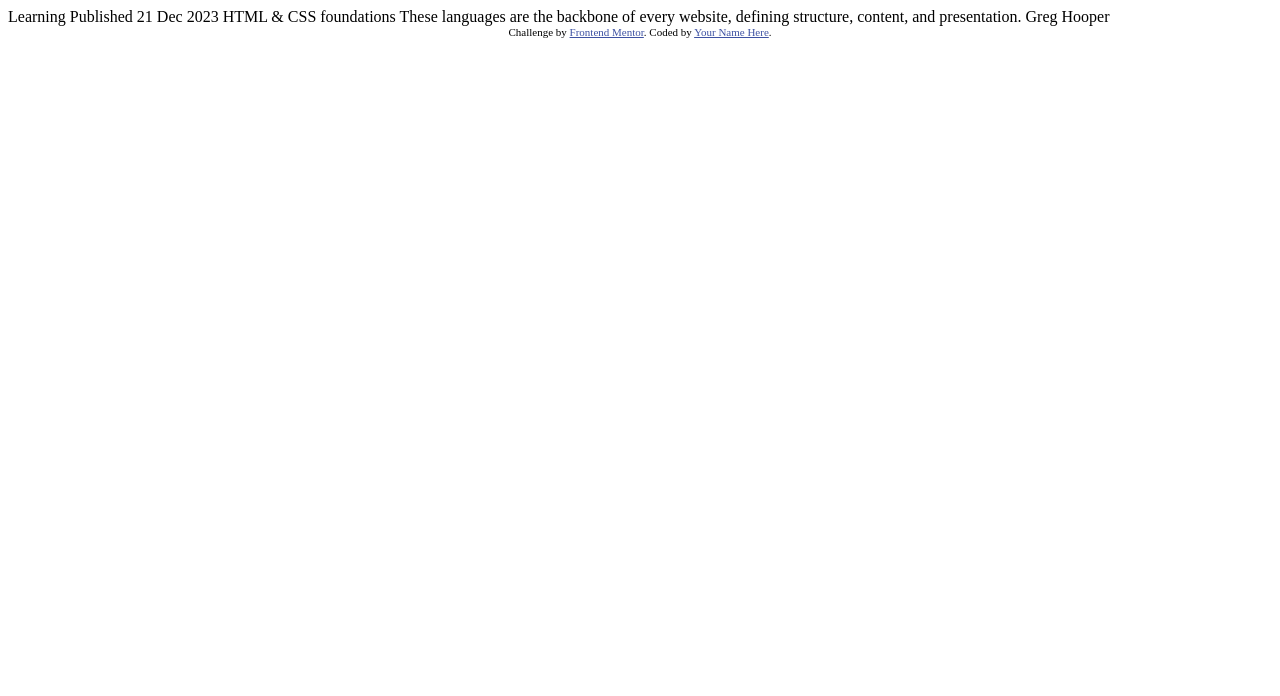
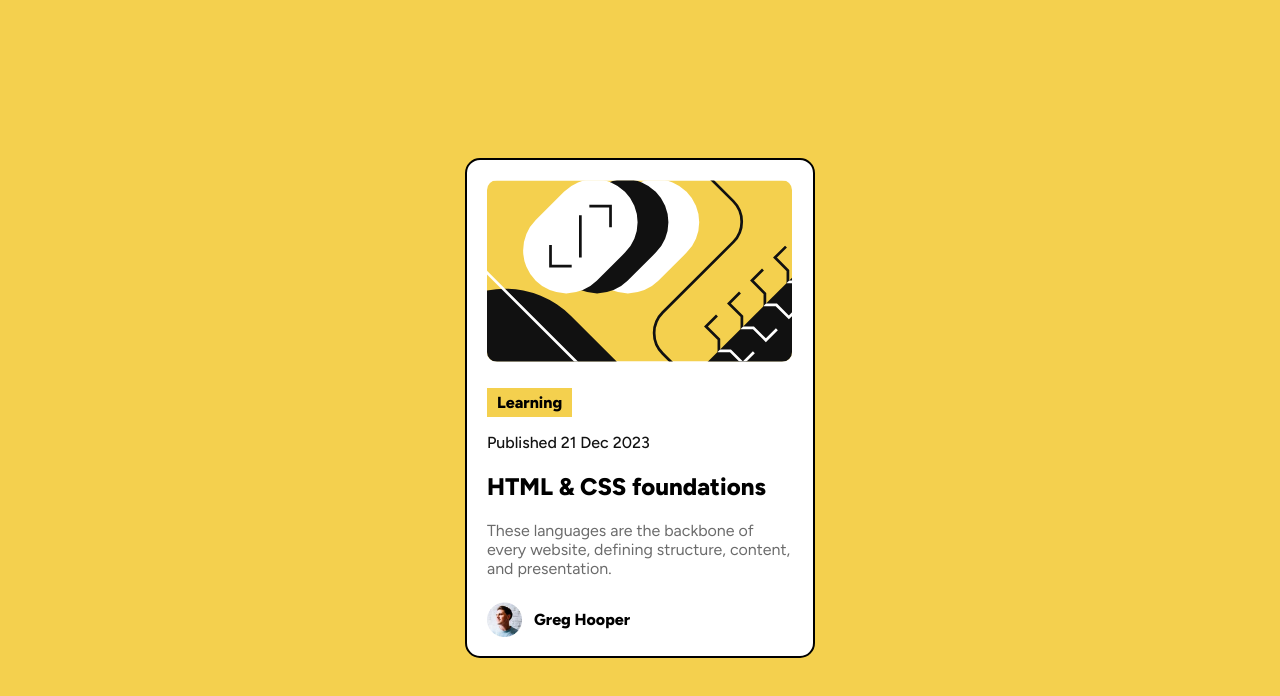
Before and after one commit to NalsDev/blog-preview-card-main, a plain HTML site: page index.html in a window 1280 px wide. Drawn offline with Linux system fonts and the light colour scheme.

Commit message:
commit the code

```diff
--- a/index.html
+++ b/index.html
@@ -6,29 +6,34 @@
 
   <link rel="icon" type="image/png" sizes="32x32" href="./assets/images/favicon-32x32.png">
 
-  <title>Frontend Mentor | Blog preview card</title>
-
-  <!-- Feel free to remove these styles or customise in your own stylesheet 👍 -->
-  <style>
-    .attribution { font-size: 11px; text-align: center; }
-    .attribution a { color: hsl(228, 45%, 44%); }
-  </style>
+  <title>Blog preview card</title>
+  <link rel="preconnect" href="https://fonts.googleapis.com">
+  <link rel="preconnect" href="https://fonts.gstatic.com" crossorigin>
+  <link href="https://fonts.googleapis.com/css2?family=Figtree:ital,wght@0,300..900;1,300..900&display=swap" rel="stylesheet">
+  <link rel="stylesheet" href="style.css">
 </head>
 <body>
+  <main class="main-class">
+    <div class="container">
+      <div class="image1-class">
+        <img class="illus-img" src="assets/images/illustration-article.svg">
+      </div>
 
-  Learning
+      <div class="content-class">
+        <p class="learning-class">Learning</p>
 
-  Published 21 Dec 2023
+        <p class="published-class">Published 21 Dec 2023</p>
 
-  HTML & CSS foundations
+        <h2 class="head-class">HTML & CSS foundations</h2>
 
-  These languages are the backbone of every website, defining structure, content, and presentation.
+        <p class="info-class">These languages are the backbone of every website, defining structure, content, and presentation.</p>
+      </div>
 
-  Greg Hooper
-
-  <div class="attribution">
-    Challenge by <a href="https://www.frontendmentor.io?ref=challenge" target="_blank">Frontend Mentor</a>.
-    Coded by <a href="#">Your Name Here</a>.
-  </div>
+      <div class="holder-class">
+        <img class="image2-class" src="assets/images/image-avatar.webp">
+        <p class="holder-name">Greg Hooper</p>
+      </div>
+    </div>
+  </main>
 </body>
 </html>
--- /dev/null
+++ b/style.css
@@ -0,0 +1,96 @@
+html{
+  box-sizing: border-box;
+}
+
+*{
+  box-sizing: inherit;
+  font-family:"Figtree", sans-serif;;
+}
+
+body{
+  background-color: hsl(47, 88%, 63%);
+}
+
+p{
+  font-size:16px;
+}
+
+.main-class{
+  height:100vh;
+  display:flex;
+  justify-content:center;
+  align-items:center;
+}
+
+.container{
+  background-color: white;
+  border:2px solid black;
+  border-radius:15px;
+  height:500px;
+  width:350px;
+  padding:20px;
+}
+
+.image1-class{
+  width:305px;
+  height:200px;
+  margin-bottom:-8px;
+}
+
+.illus-img{
+  width:100%;
+  border-radius:10px;
+}
+
+.learning-class{
+  background-color:hsl(47, 88%, 63%);
+  padding:5px 10px;
+  display:inline-block;
+  font-weight: 800;
+  margin-bottom:0px;
+}
+
+.published-class{
+  font-weight: 500;
+  color:hsl(0, 0%, 7%);
+}
+
+.head-class{
+  font-weight:800;
+  cursor:pointer;
+}
+
+.head-class:hover{
+  color:hsl(47, 88%, 63%);
+}
+
+.info-class{
+  color:hsl(0, 0%, 42%);
+}
+
+.holder-class{
+  display: flex;
+  justify-content: start;
+  align-items:center;
+}
+
+.image2-class{
+  width:35px;
+}
+
+.holder-name{
+  font-weight: 800;
+  margin-left:12px;
+}
+
+
+@media(max-width=375px){
+  .container{
+    width:325px;
+    padding:8px;
+  }
+
+  .image1-class{
+    width:280px;
+  }
+}
```
